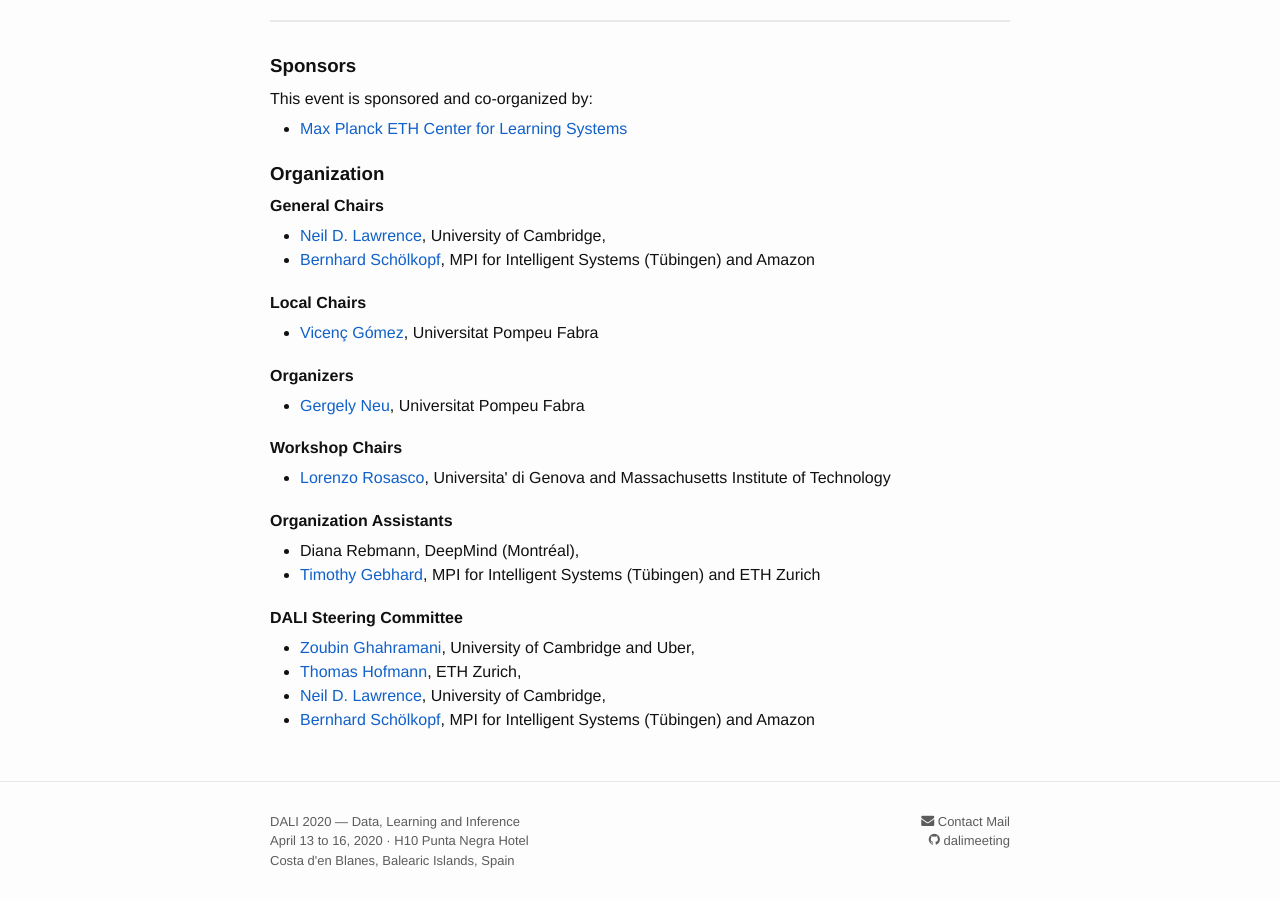
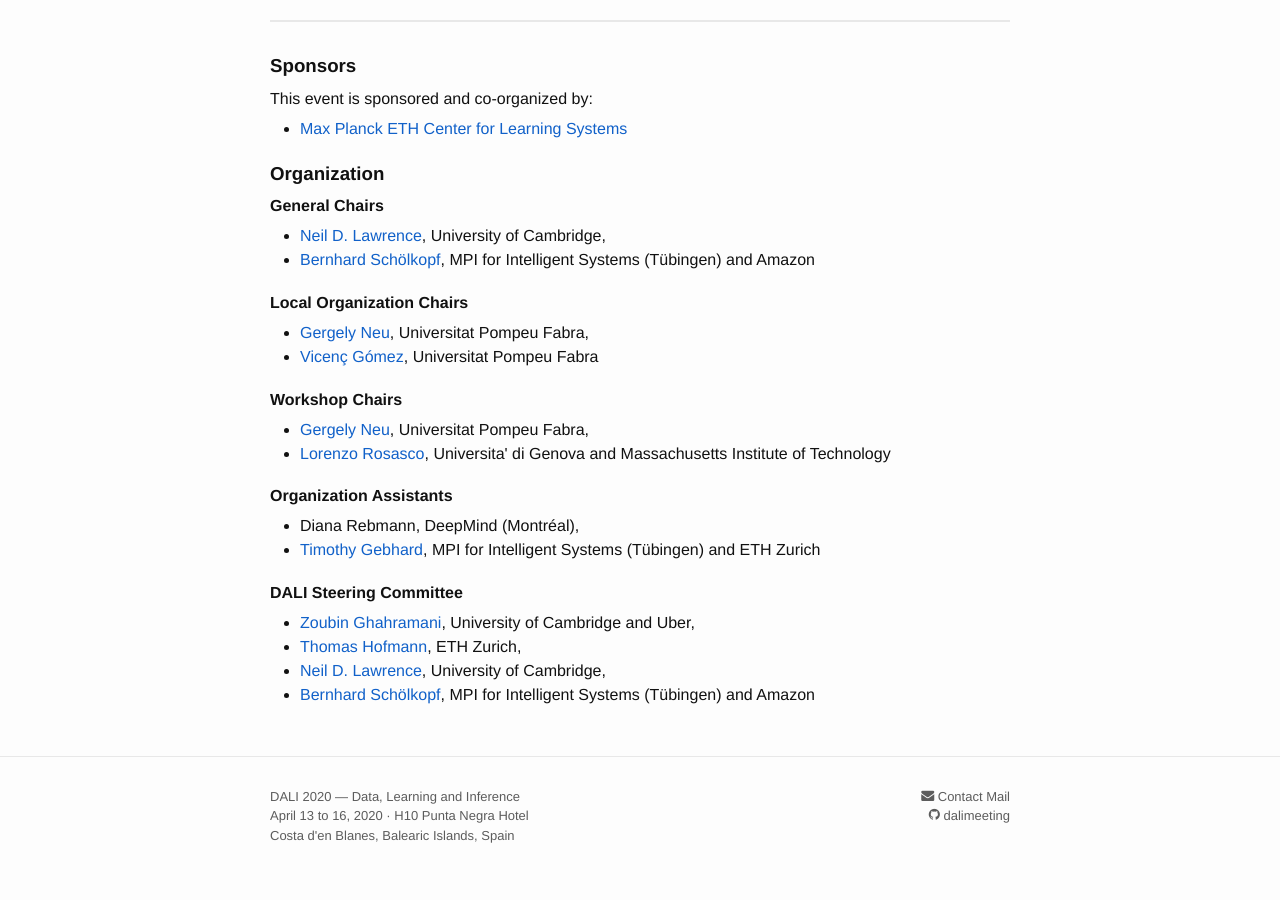
Before and after one commit to dalimeeting/dalimeeting.github.io, a Jekyll site: the page built from index.html, in a window 1280 px wide and 900 px high, scrolled down 807 px. Built offline with Jekyll 4.4.1, drawn with Linux system fonts in a browser that asks for light colours; some web fonts are replaced; after the commit the page ends 1682 px from its top, so only the background shows below that.

Commit message:
Update organizers

```diff
--- a/_config.yml
+++ b/_config.yml
@@ -59,19 +59,21 @@ conference:
     url: "https://ei.is.tuebingen.mpg.de/person/bs"
     institute: MPI for Intelligent Systems (Tübingen) and Amazon
 
-  organizers:
+  local:
   - given: Gergely
     family: Neu
     url: http://cs.bme.hu/~gergo/
     institute: Universitat Pompeu Fabra
-
-  local:
   - given: Vicenç
     family: Gómez
     url: https://www.upf.edu/web/vgomez
     institute: Universitat Pompeu Fabra
 
   workshop:
+  - given: Gergely
+    family: Neu
+    url: http://cs.bme.hu/~gergo/
+    institute: Universitat Pompeu Fabra
   - given: Lorenzo
     family: Rosasco
     url: http://web.mit.edu/lrosasco/www/
--- a/index.html
+++ b/index.html
@@ -42,7 +42,7 @@ We might add an additional ELLIS day on Friday, April 17th.</strong></p>
 {% endif %}
 
 {% if site.conference.local %}
-<h4>Local Chairs</h4>
+<h4>Local Organization Chairs</h4>
 {% assign lastone = site.conference.local | last %}
 <ul>
 {% for person in site.conference.local %}
```
